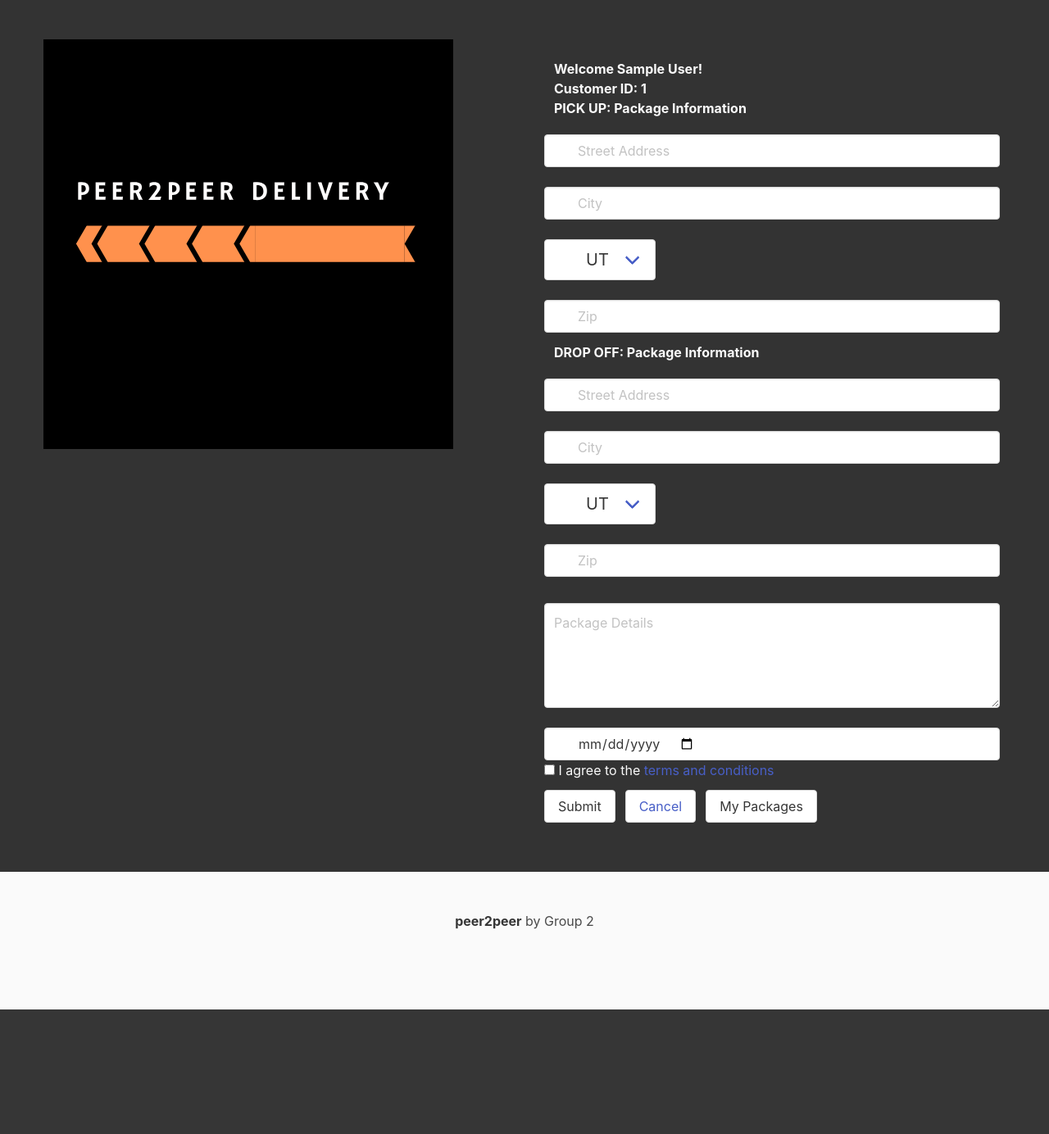
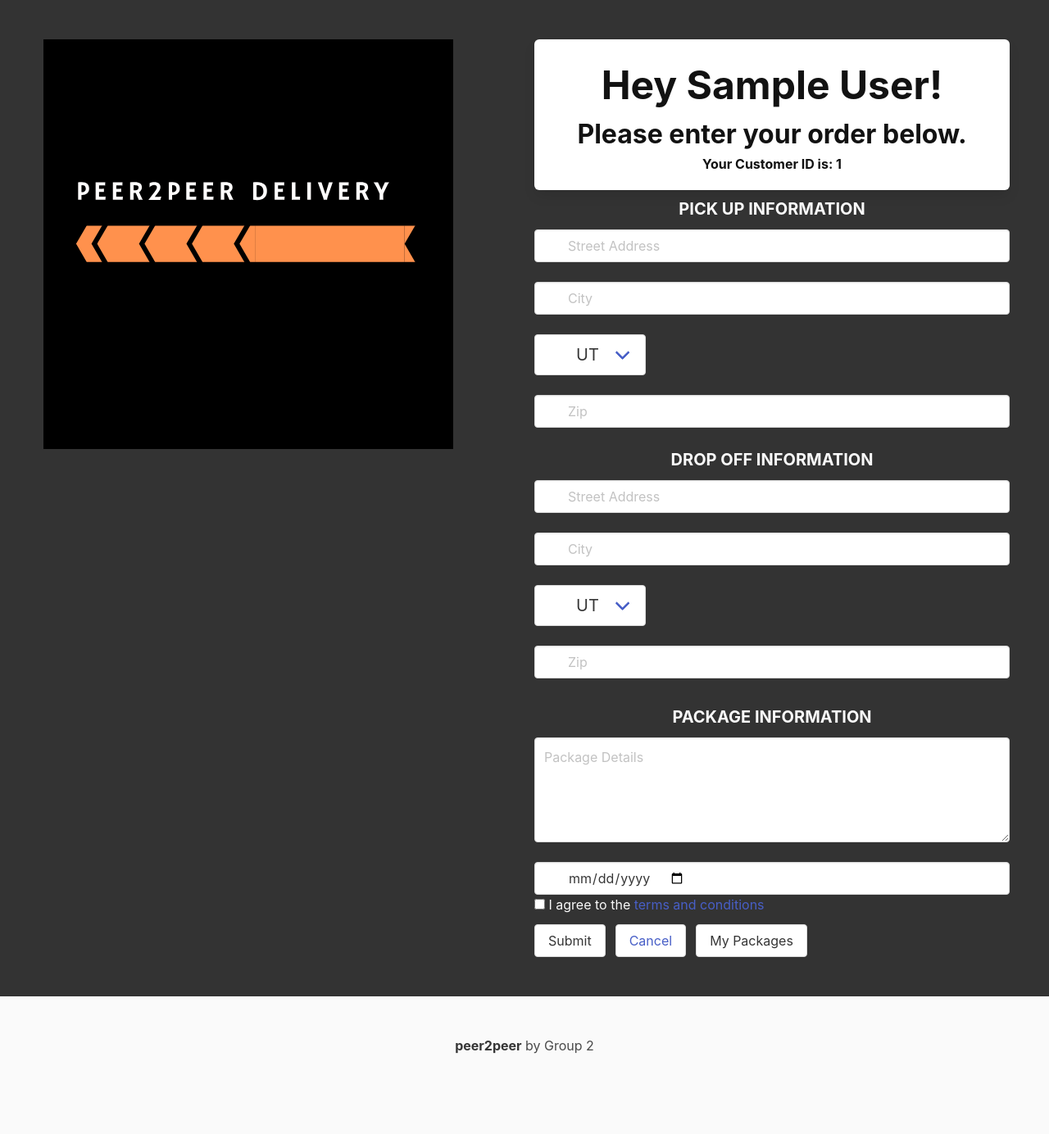
Before and after one commit to cody1967/peer2peer, a Node server app: page /packages in a window 1280 px wide. Shown: the part 56-1440 px from the top of the page at 82% size. Before the commit the page ends 1288 px from the top, so only its background shows below. Run offline with Node 20, Linux system fonts and the light colour scheme; the visitor is signed in with stand-in values (Sample User, id 1); some libraries are stand-ins or nearby versions.

Commit message:
cleaned up order page styling

```diff
--- a/package.json
+++ b/package.json
@@ -31,6 +31,7 @@
     "bcrypt": "^5.0.1",
     "bulma": "^0.9.2",
     "bulma-calendar": "^6.1.0",
+    "bulma-extensions": "^6.2.7",
     "connect-session-sequelize": "^7.1.1",
     "dotenv": "^8.2.0",
     "express": "^4.17.1",
--- a/public/stylesheets/style.css
+++ b/public/stylesheets/style.css
@@ -1,3 +1,16 @@
+.hero-body {
+  background-color: #333;
+  color: aliceblue;
+};
+.button {
+  color: #FF8C00;
+};
+
+
+
+#logo {
+  color: #FF8C00;
+};
 
 *{
   margin:0;
@@ -16,20 +29,8 @@
 
 
 
-.hero-body {
-  background-color: #333;
-  color: aliceblue;
-};
 
 
-.button {
-  color: #FF8C00;
-};
-
-
-#logo {
-  color: #FF8C00;
-};
 
 #map {
   height: 600px;
--- a/views/order.handlebars
+++ b/views/order.handlebars
@@ -9,14 +9,17 @@
       {{!--
       <div class="columns"> --}}
         <div class="column is-mobile">
-          <div class="column  control has-icons-left has-icons-right">
-            <label class="column label has-text-white-bis">
+          <div class="control has-icons-left has-icons-right">
+            <label class=" box label has-text-black-bis">
               <div>
-                <p>Welcome {{client.first_name}}!</p>
-                <p>Customer ID: <span id="client-id">{{client.id}}</span></p>
+                <p class="is-size-1 has-text-centered">Hey {{client.first_name}}!</p>
+                <p class=" is-size-3 has-text-centered">Please enter your order below. </p>
+                <p class="is-size-6 has-text-centered">Your Customer ID is: <span id="client-id">{{client.id}}</span></p>
               </div>
+            </label>
+            {{!-- <div class="is-divider" data-content=""></div> --}}
 
-              <p>PICK UP: Package Information</p>
+            <p class=" label has-text-white-bis is-size-5 has-text-centered">PICK UP INFORMATION</p>
             </label>
             <form class="pickup-form">
               <input class="input block" type="text" id="pick_up_street" placeholder="Street Address">
@@ -32,8 +35,8 @@
                   <option>WY</option>
                 </select>
               </div>
-              <input class="input" type="text" id="pick_up_zip" placeholder="Zip">
-              <label class=" column label has-text-white-bis">DROP OFF: Package Information</label>
+              <input class="input block " type="text" id="pick_up_zip" placeholder="Zip">
+              <label class=" label has-text-white-bis is-size-5 has-text-centered">DROP OFF INFORMATION </label>
               <input class="input block" type="text" id="drop_off_street" placeholder="Street Address">
               <input class="input block" type="text" id="drop_off_city" placeholder="City">
               <p class="control has-icons-left is-dark">
@@ -50,10 +53,9 @@
               <input class="input block " type="text" id="drop_off_zip" placeholder="Zip">
               </p>
 
-              <div class=" is-mobile block
-              ">
-                <label class=" label has-text-white-bis"></label>
-
+              <div class=" is-mobile block ">
+                <label class=" label has-text-white-bis block"></label>
+<label class=" label has-text-white-bis is-size-5 has-text-centered">PACKAGE INFORMATION </label>
                 <div class="control ">
                   <textarea class="textarea" name="comment-body" placeholder="Package Details"></textarea>
                 </div>
```
Also changed, not shown: 1 other file.
